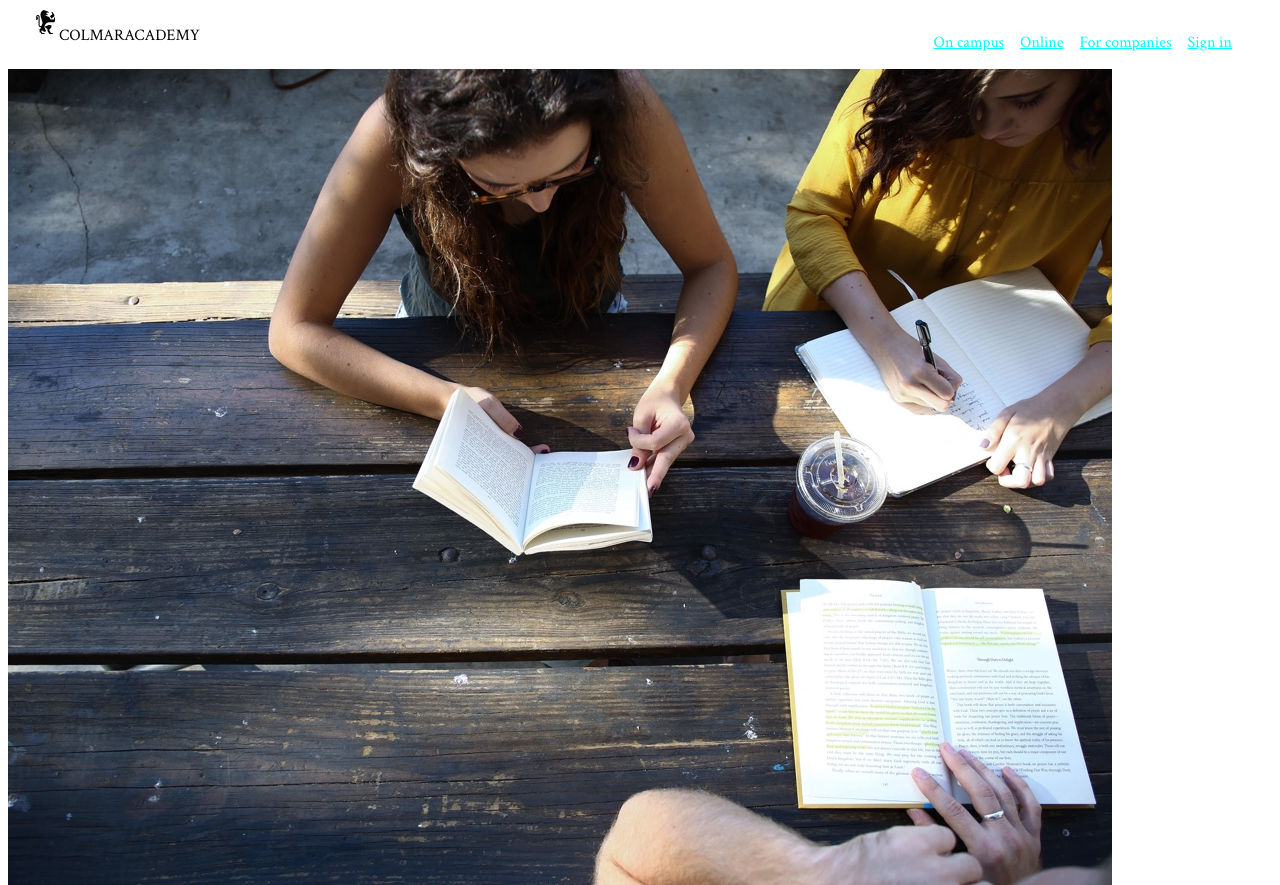
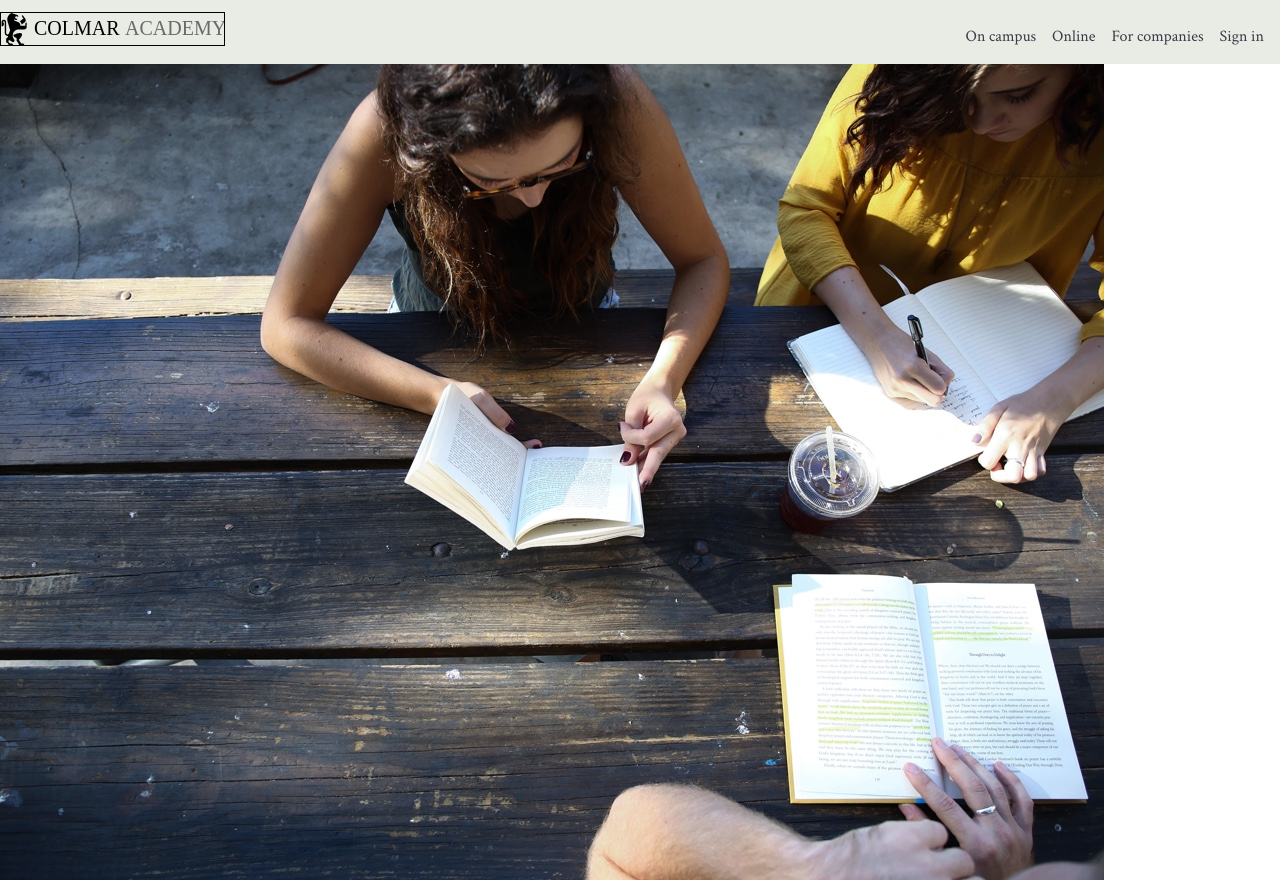
Before and after one commit to daraaverina/finalproject, a plain HTML site: page index.html in a window 1280 px wide. Shown: the top 885 px of the page. Drawn offline with Linux system fonts and the light colour scheme.

Commit message:
logo modifications

```diff
--- a/index.html
+++ b/index.html
@@ -10,9 +10,7 @@
 
   <body>
     <header class="main-header">
-      <a class="logo"><img
-        src="resources/img/ic-logo.svg"
-        alt="Colmar logo"><span>COLMAR</span>ACADEMY</a>
+      <a class="logo"><img src="resources/img/Logo.svg" alt="logo"/></a>
 
         <ul class="nav">
           <li><a href="#On campus">On campus</a></li>
--- a/style.css
+++ b/style.css
@@ -10,8 +10,10 @@ Color pallet:
 
 */
 
+
 body {
   font-family: 'Crimson Text', serif;
+  margin: 0;
 }
 
 /* Flex Boxes */
@@ -19,12 +21,21 @@ body {
 .nav {
     display: flex;
     justify-content: space-between;
+    align-items: center;
 }
 
 /* Navigation */
 
 .main-header {
-    margin: 0 24px;
+    background-color: #e9ece5;
+    height: 64px;
+    margin: 0;
+}
+.main-header img {
+   border: 1px solid black;
+   margin: 0 auto;
+   height: 32px;
+   width: auto;
 }
 .nav {
     margin-top: 1.5em;
@@ -33,15 +44,16 @@ body {
 .nav a {
     display: block;
     list-style: none;
-    color: aqua;
+    color: #3b3a46;
     margin-right: 16px;
+    text-decoration: none;
 }
 
 .nav a:hover {
     color: antiquewhite;
-
 }
-.logo {
+.logo img {
     height: 32px;
-    align-content: center;
+    width: auto;
+    margin-right: 0;
 }
```
Also changed, not shown: resources/img/Logo.svg (added), 1 other file.
